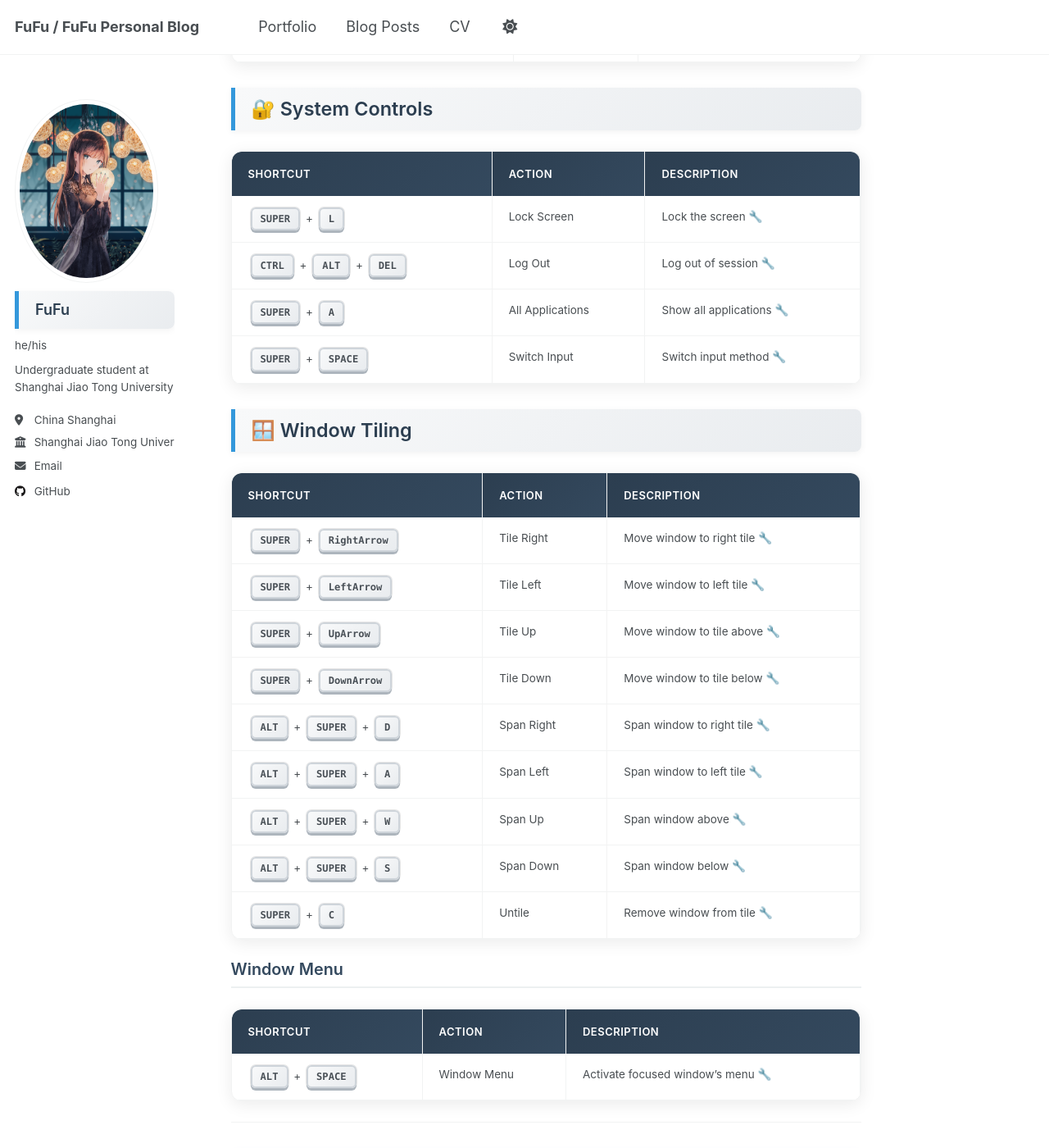
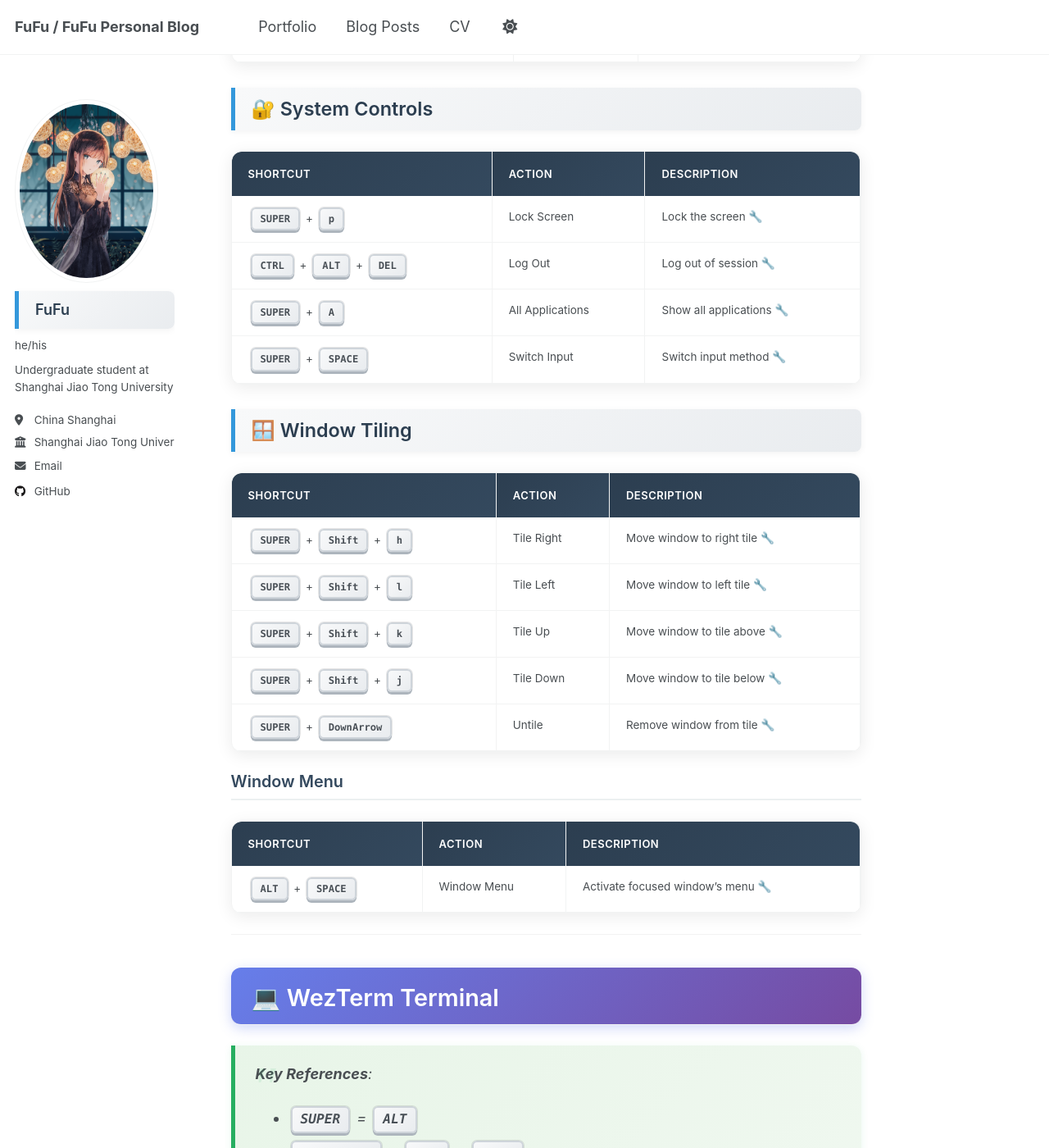
Before and after one commit to FuFutheBest/FuFutheBest.github.io, a Jekyll site: the page built from _posts/2025-08-17-Cheatography.md, in a window 1280 px wide and 1400 px high, scrolled down 2918 px. Shown: the whole window at 82% size. Built offline with Jekyll 4.4.1, drawn with Linux system fonts in a browser that asks for light colours.

Commit message:
feat: change keybindings

```diff
--- a/_posts/2025-08-17-Cheatography.md
+++ b/_posts/2025-08-17-Cheatography.md
@@ -520,24 +520,25 @@ kbd:hover {
 
 | Shortcut                                          | Action           | Description              |
 | ------------------------------------------------- | ---------------- | ------------------------ |
-| <kbd>SUPER</kbd> + <kbd>L</kbd>                   | Lock Screen      | Lock the screen 🔧       |
+| <kbd>SUPER</kbd> + <kbd>p</kbd>                   | Lock Screen      | Lock the screen 🔧       |
 | <kbd>CTRL</kbd> + <kbd>ALT</kbd> + <kbd>DEL</kbd> | Log Out          | Log out of session 🔧    |
 | <kbd>SUPER</kbd> + <kbd>A</kbd>                   | All Applications | Show all applications 🔧 |
 | <kbd>SUPER</kbd> + <kbd>SPACE</kbd>               | Switch Input     | Switch input method 🔧   |
 
 ### 🪟 Window Tiling
 
-| Shortcut                                         | Action     | Description                  |
-| ------------------------------------------------ | ---------- | ---------------------------- |
-| <kbd>SUPER</kbd> + <kbd>RightArrow</kbd>         | Tile Right | Move window to right tile 🔧 |
-| <kbd>SUPER</kbd> + <kbd>LeftArrow</kbd>          | Tile Left  | Move window to left tile 🔧  |
-| <kbd>SUPER</kbd> + <kbd>UpArrow</kbd>            | Tile Up    | Move window to tile above 🔧 |
-| <kbd>SUPER</kbd> + <kbd>DownArrow</kbd>          | Tile Down  | Move window to tile below 🔧 |
-| <kbd>ALT</kbd> + <kbd>SUPER</kbd> + <kbd>D</kbd> | Span Right | Span window to right tile 🔧 |
-| <kbd>ALT</kbd> + <kbd>SUPER</kbd> + <kbd>A</kbd> | Span Left  | Span window to left tile 🔧  |
-| <kbd>ALT</kbd> + <kbd>SUPER</kbd> + <kbd>W</kbd> | Span Up    | Span window above 🔧         |
-| <kbd>ALT</kbd> + <kbd>SUPER</kbd> + <kbd>S</kbd> | Span Down  | Span window below 🔧         |
-| <kbd>SUPER</kbd> + <kbd>C</kbd>                  | Untile     | Remove window from tile 🔧   |
+| Shortcut                                           | Action     | Description                  |
+| -------------------------------------------------- | ---------- | ---------------------------- |
+| <kbd>SUPER</kbd> + <kbd>Shift</kbd> + <kbd>h</kbd> | Tile Right | Move window to right tile 🔧 |
+| <kbd>SUPER</kbd> + <kbd>Shift</kbd> + <kbd>l</kbd> | Tile Left  | Move window to left tile 🔧  |
+| <kbd>SUPER</kbd> + <kbd>Shift</kbd> + <kbd>k</kbd> | Tile Up    | Move window to tile above 🔧 |
+| <kbd>SUPER</kbd> + <kbd>Shift</kbd> + <kbd>j</kbd> | Tile Down  | Move window to tile below 🔧 |
+| <kbd>SUPER</kbd> + <kbd>DownArrow</kbd>            | Untile     | Remove window from tile 🔧   |
+
+<!-- | <kbd>ALT</kbd> + <kbd>SUPER</kbd> + <kbd>D</kbd> | Span Right | Span window to right tile 🔧 | -->
+<!-- | <kbd>ALT</kbd> + <kbd>SUPER</kbd> + <kbd>A</kbd> | Span Left  | Span window to left tile 🔧  | -->
+<!-- | <kbd>ALT</kbd> + <kbd>SUPER</kbd> + <kbd>W</kbd> | Span Up    | Span window above 🔧         | -->
+<!-- | <kbd>ALT</kbd> + <kbd>SUPER</kbd> + <kbd>S</kbd> | Span Down  | Span window below 🔧         | -->
 
 #### Window Menu
 
```
